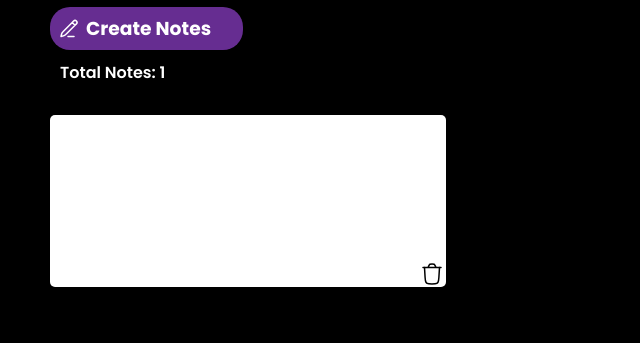
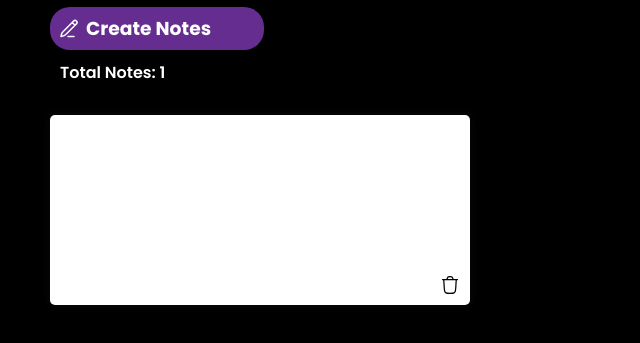
Before and after one commit to Dikshant182006/notes-app, a plain HTML site: page index.html in a window 1280 px wide. Both pictures are taken after a click on the element "Create Notes". Shown: the part 101-444 px from the top of the page, without its empty margins (0-640 px from the left). Drawn offline with Linux system fonts and the light colour scheme.

Commit message:
Add image of the UI

```diff
--- a/index.html
+++ b/index.html
@@ -11,6 +11,7 @@
 <body>
 
     <div class="container">
+        <div class="media">
         <div class="flex">
             <img src="img.svg/notes.svg" alt="note image" width="45px">
             <h1>Notes</h1>
@@ -22,6 +23,7 @@
         </div>
 
         <p id="m-1">Total Notes: <span id="count">0</span></p>
+        </div>
 
         <div class="box">
             <ul id="boxes">
--- a/style.css
+++ b/style.css
@@ -1,31 +1,31 @@
-@import url('https://fonts.googleapis.com/css2?family=Poppins:ital,wght@0,100;0,200;0,300;0,400;0,500;0,600;0,700;0,800;0,900;1,100;1,200;1,300;1,400;1,500;1,600;1,700;1,800;1,900&family=Roboto:ital,wght@0,100..900;1,100..900&display=swap');
+@import url("https://fonts.googleapis.com/css2?family=Poppins:ital,wght@0,100;0,200;0,300;0,400;0,500;0,600;0,700;0,800;0,900;1,100;1,200;1,300;1,400;1,500;1,600;1,700;1,800;1,900&family=Roboto:ital,wght@0,100..900;1,100..900&display=swap");
 
-*{
+* {
   padding: 0;
   margin: 0;
 }
 
-body{
+body {
   background-color: black;
   color: white;
   font-family: "Poppins", sans-serif;
   font-weight: 600;
 }
 
-.container{
+.container {
   margin: 50px;
 }
 
-.flex{
+.flex {
   display: flex;
   align-items: center;
   gap: 5px;
 }
 
-#second{
+#second {
   display: flex;
-    background-color:#662d91;
-    width: 14vw;
+  background-color: #662d91;
+  max-width: 200px;
   padding: 7px;
   margin-top: 10px;
   border-radius: 20px;
@@ -33,34 +33,100 @@ body{
   cursor: pointer;
 }
 
-#invert{
+#second:hover {
+  transition: all 0.3s ease;
+}
+
+#invert {
   filter: invert(1);
 }
 
-ul li p{
+ul li p {
   background-color: white;
   color: black;
-    min-height: 20vh ;
-    max-width: 30vw;
-    padding: 6px;
+  min-height: 150px;
+  width: min(400px, 90vw);
+  padding: 10px;
   margin-top: 20px;
   border-radius: 5px;
+  padding-bottom: 30px;
   border: none;
   outline: none;
   font-weight: 500;
+  box-shadow: 0 0 10px rgba(255,255,255,0.05);
 }
 
-.box ul li img{
-    position: relative;
-    bottom: 25px;
-    left: 370px;
-    cursor: pointer;
+ul li p {
+  transition: all 0.25s ease;
 }
 
-.box ul{
-    list-style: none;
+ul li p:focus {
+  transform: scale(1.05);
+  box-shadow: 0 10px 25px rgba(0, 0, 0, 0.4);
 }
 
-#m-1{
+#boxes {
+  display: flex;
+  gap: 20px;
+  flex-wrap: wrap;
+}
+
+.box ul li img {
+  position: absolute;
+  right: 10px;
+  bottom: 10px;
+  width: 20px;
+  height: 20px;
+  cursor: pointer;
+  z-index: 2;
+}
+
+.box ul li {
+  list-style: none;
+  position: relative;
+  width: fit-content;
+}
+
+#m-1 {
   padding: 10px;
 }
+
+@media screen and (max-width: 1024px) {
+  #second {
+    width: 90%;
+  }
+
+  ul li p {
+    max-width: 80%;
+  }
+
+  .media {
+    display: flex;
+    flex-direction: column;
+    align-items: center;
+  }
+
+  .box ul li img {
+    left: 290px;
+  }
+}
+
+/* Dark Slidebar */
+
+::-webkit-scrollbar {
+  width: 10px;
+}
+
+::-webkit-scrollbar-track {
+  background: #0d0d0d;
+}
+
+::-webkit-scrollbar-thumb {
+  background: linear-gradient(180deg, #2c2c2c, #555);
+  border-radius: 10px;
+  border: 2px solid #0d0d0d;
+}
+
+::-webkit-scrollbar-thumb:hover {
+  background: linear-gradient(180deg, #444, #777);
+}
```
Also changed, not shown: img.svg/UI.png (added), 1 other file. Lines whose indentation alone changed are shown as unchanged.
